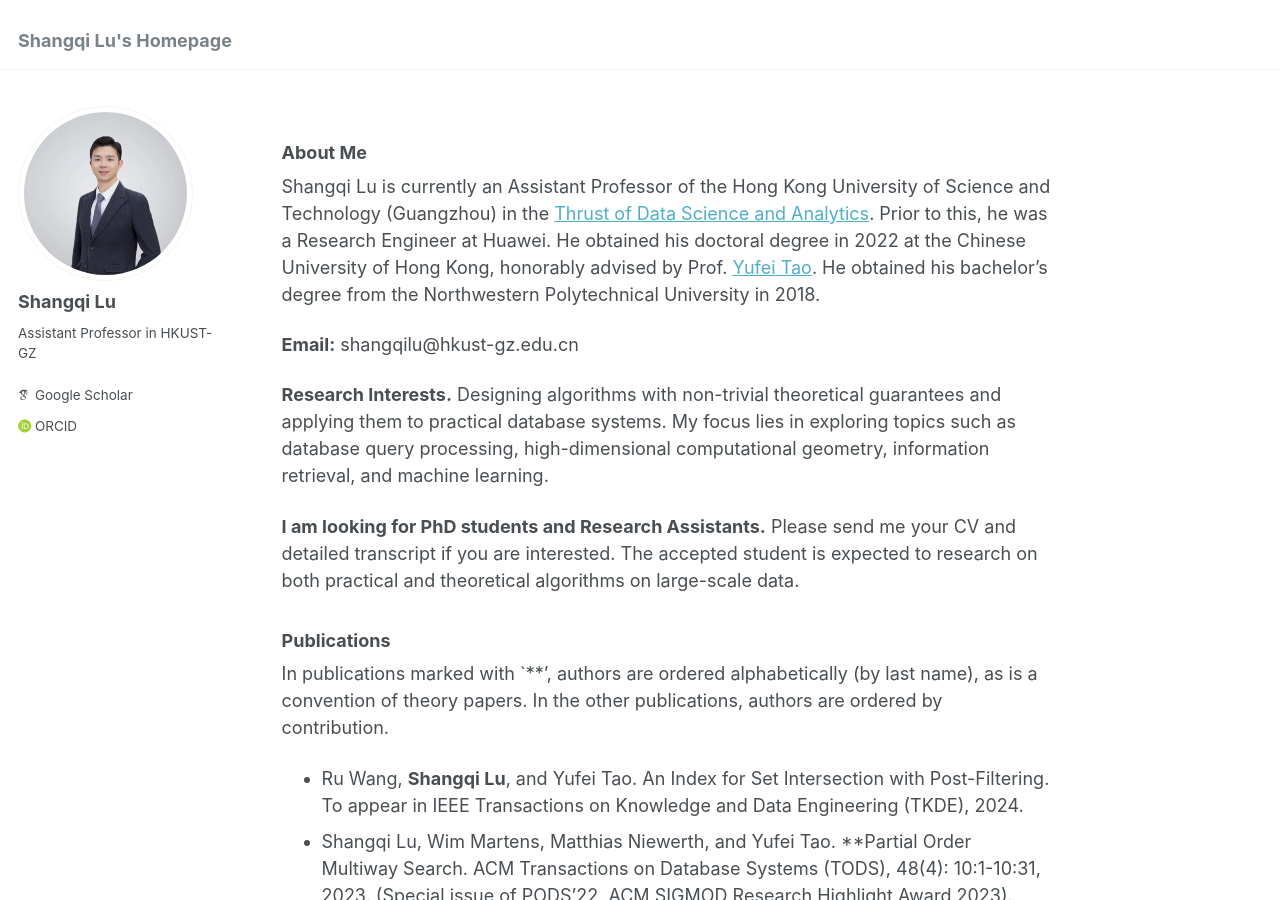
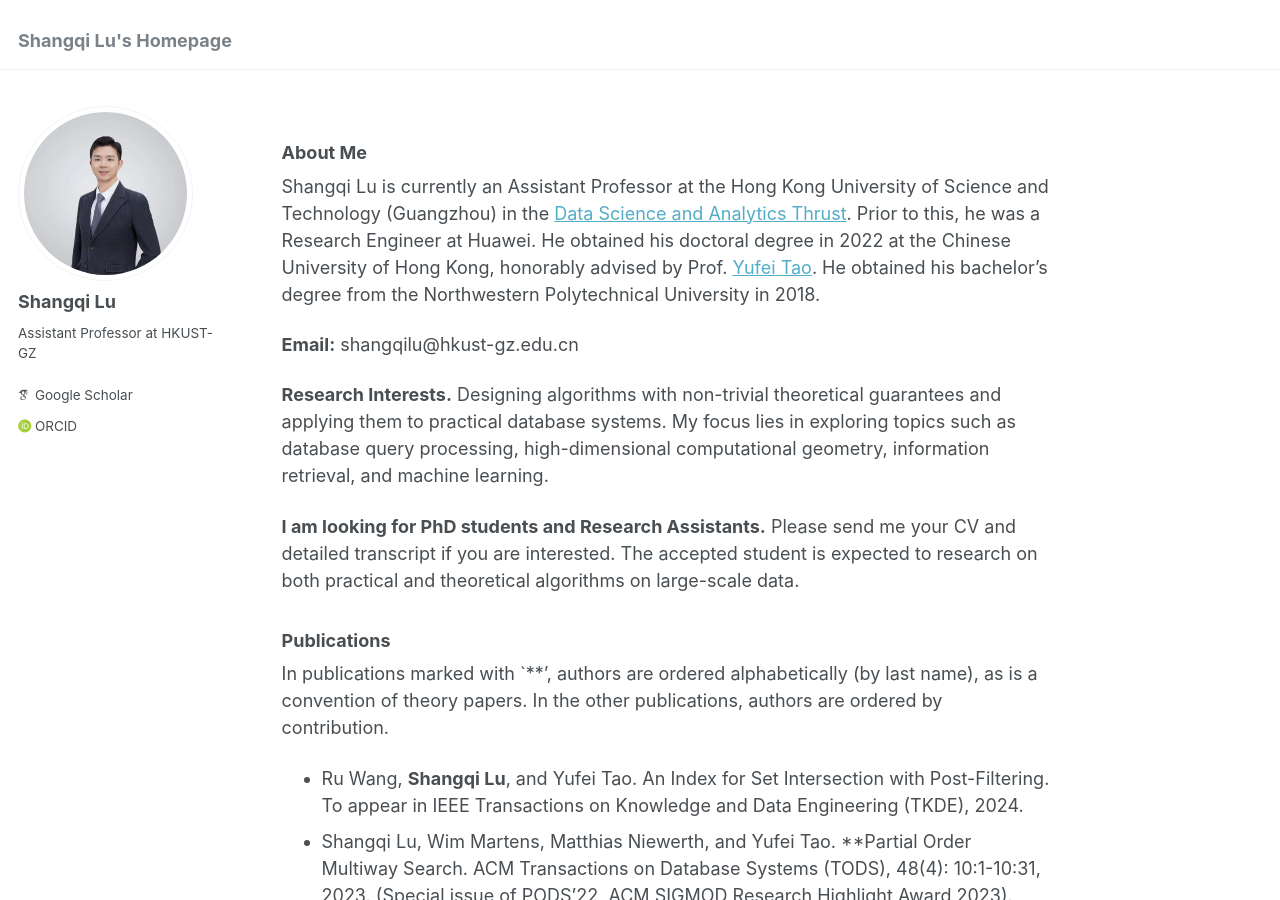
Before and after one commit to shangqilu/shangqilu.github.io, a Jekyll site: the page built from _pages/about.md, in a window 1280 px wide and 900 px high. Built offline with Jekyll 4.4.1, drawn with Linux system fonts in a browser that asks for light colours; some web fonts are replaced.

Commit message:
update home page

```diff
--- a/_config.yml
+++ b/_config.yml
@@ -24,7 +24,7 @@ author:
   avatar           : "shangqilu.jpg"
   name             : "Shangqi Lu"
   pronouns         : # example: "she/her"
-  bio              : "Assistant Professor in HKUST-GZ"
+  bio              : "Assistant Professor at HKUST-GZ"
   location         : #"Guangzhou, China"
   employer         : # "Huawei"
   uri              : # URL
--- a/_pages/about.md
+++ b/_pages/about.md
@@ -14,7 +14,7 @@ redirect_from:
 
 ### About Me
 
-Shangqi Lu is currently an Assistant Professor of the Hong Kong University of Science and Technology (Guangzhou) in the [Thrust of Data Science and Analytics](https://dsa.hkust-gz.edu.cn/). Prior to this, he was a Research Engineer at Huawei. He obtained his doctoral degree in 2022 at the Chinese University of Hong Kong, honorably advised by Prof. [Yufei Tao](https://www.cse.cuhk.edu.hk/~taoyf/). He obtained his bachelor's degree from the Northwestern Polytechnical University in 2018.
+Shangqi Lu is currently an Assistant Professor at the Hong Kong University of Science and Technology (Guangzhou) in the [Data Science and Analytics Thrust](https://dsa.hkust-gz.edu.cn/). Prior to this, he was a Research Engineer at Huawei. He obtained his doctoral degree in 2022 at the Chinese University of Hong Kong, honorably advised by Prof. [Yufei Tao](https://www.cse.cuhk.edu.hk/~taoyf/). He obtained his bachelor's degree from the Northwestern Polytechnical University in 2018.
 
 **Email:** shangqilu@hkust-gz.edu.cn
 
```
